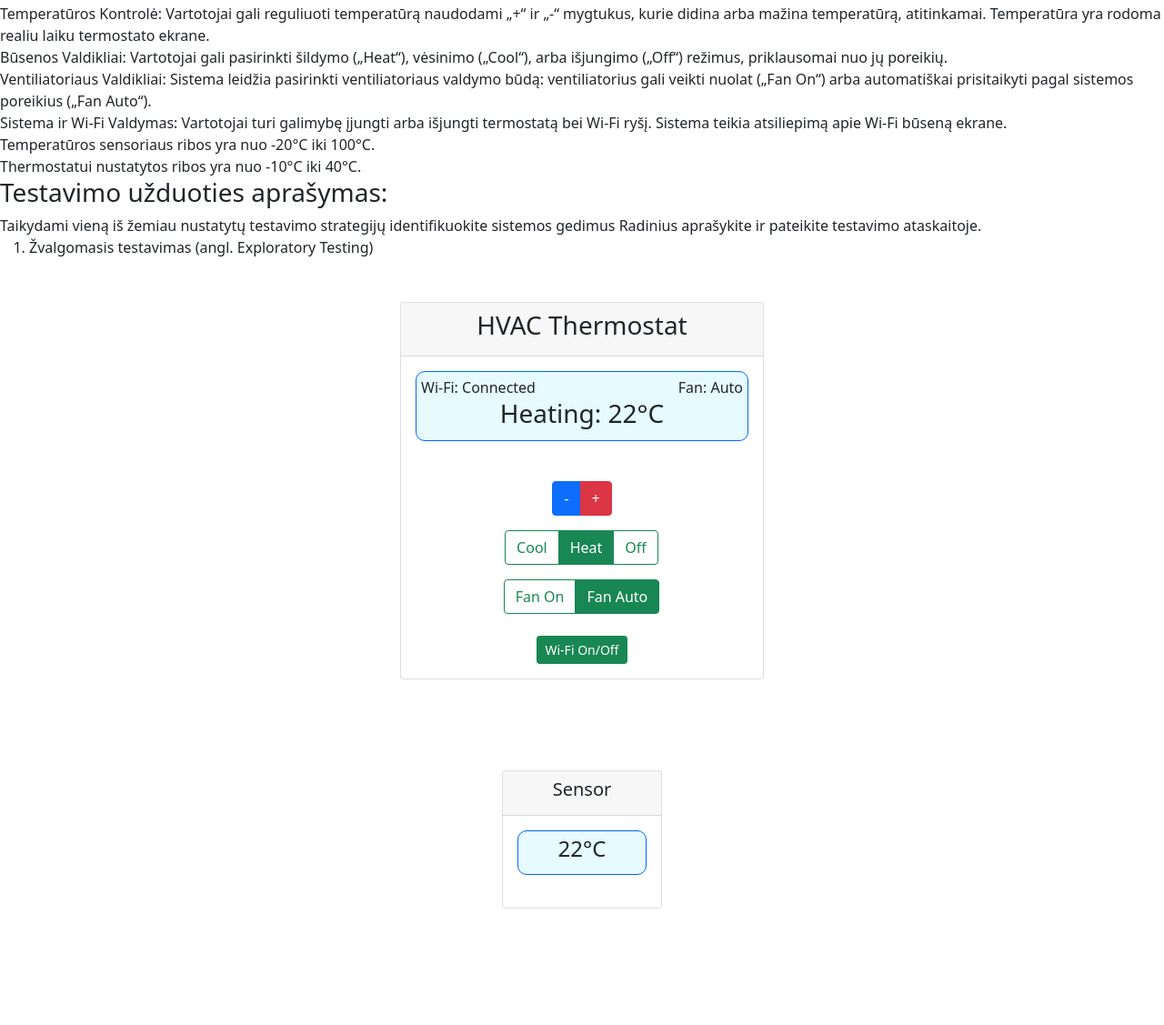
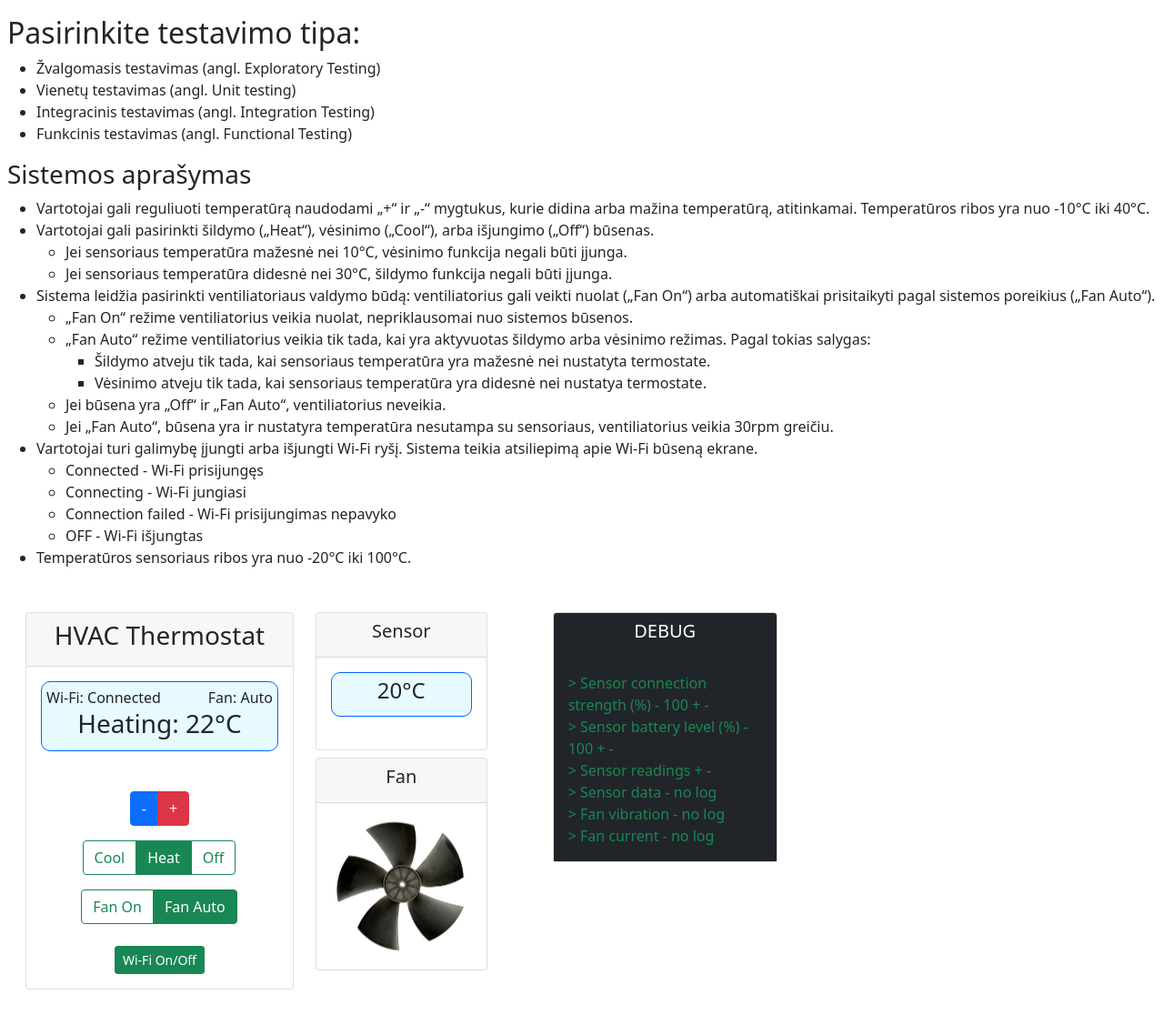
Before and after one commit to Atikas/BulkData, a plain HTML site: page thermostat/index.html in a window 1280 px wide. Shown: the part 39-1166 px from the top of the page at 91% size. Before the commit the page ends 1038 px from the top, so only its background shows below. Drawn offline with nearby package versions, Linux system fonts and the light colour scheme.

Commit message:
sensoriai

```diff
--- a/thermostat/index.html
+++ b/thermostat/index.html
@@ -13,34 +13,84 @@
 </head>
 
 <body>
+    <div class="ms-2">
+        <h1>Probleminis HVAC</h1>
         <div>
+            <h2>Pasirinkite testavimo tipa:</h2>
+            <ul>
+                <li>Žvalgomasis testavimas (angl. Exploratory Testing)</li>
+                <li>Vienetų testavimas (angl. Unit testing)</li>
+                <li>Integracinis testavimas (angl. Integration Testing)</li>
+                <li>Funkcinis testavimas (angl. Functional Testing)</li>
+            </ul>
+        </div>
+        <div>
+
             <h3>Sistemos aprašymas</h3>
-        <div>
-            Temperatūros Kontrolė: Vartotojai gali reguliuoti temperatūrą naudodami „+“ ir „-“ mygtukus, kurie didina
-            arba mažina
-            temperatūrą, atitinkamai. Temperatūra yra rodoma realiu laiku termostato ekrane. <br>
-            Būsenos Valdikliai: Vartotojai gali pasirinkti šildymo („Heat“), vėsinimo („Cool“), arba išjungimo („Off“)
-            režimus,
-            priklausomai nuo jų poreikių. <br>
-            Ventiliatoriaus Valdikliai: Sistema leidžia pasirinkti ventiliatoriaus valdymo būdą: ventiliatorius gali
-            veikti nuolat
-            („Fan On“) arba automatiškai prisitaikyti pagal sistemos poreikius („Fan Auto“). <br>
-            Sistema ir Wi-Fi Valdymas: Vartotojai turi galimybę įjungti arba išjungti termostatą bei Wi-Fi ryšį. Sistema
-            teikia
-            atsiliepimą apie Wi-Fi būseną ekrane. <br>
-            Temperatūros sensoriaus ribos yra nuo -20°C iki 100°C. <br>
-            Thermostatui nustatytos ribos yra nuo -10°C iki 40°C.
+            <ul>
+                <li>
+                    Vartotojai gali reguliuoti temperatūrą naudodami „+“ ir „-“ mygtukus, kurie
+                    didina arba mažina temperatūrą, atitinkamai. Temperatūros ribos yra nuo -10°C iki 40°C.
+                </li>
+                <li> Vartotojai gali pasirinkti šildymo („Heat“), vėsinimo („Cool“), arba išjungimo
+                    („Off“) būsenas.
+                    <ul>
+                        <li>
+                            Jei sensoriaus temperatūra mažesnė nei 10°C, vėsinimo funkcija negali būti įjunga.
+                        </li>
+                        <li>
+                            Jei sensoriaus temperatūra didesnė nei 30°C, šildymo funkcija negali būti įjunga.
+                        </li>
+                    </ul>
+                </li>
+                <li>
+                    Sistema leidžia pasirinkti ventiliatoriaus valdymo būdą: ventiliatorius gali
+                    veikti nuolat („Fan On“) arba automatiškai prisitaikyti pagal sistemos poreikius („Fan Auto“).
+                </li>
+                <ul>
+                    <li>
+                        „Fan On“ režime ventiliatorius veikia nuolat, nepriklausomai nuo sistemos būsenos.
+                    </li>
+                    <li>
+                        „Fan Auto“ režime ventiliatorius veikia tik tada, kai yra aktyvuotas šildymo arba vėsinimo
+                        režimas. Pagal tokias salygas:
+                        <ul>
+                            <li>Šildymo atveju tik tada, kai sensoriaus temperatūra yra mažesnė nei nustatyta
+                                termostate.</li>
+                            <li>Vėsinimo atveju tik tada, kai sensoriaus temperatūra yra didesnė nei nustatya
+                                termostate.</li>
+                        </ul>
+                    </li>
+                    <li>
+                        Jei būsena yra „Off“ ir „Fan Auto“, ventiliatorius neveikia.
+                    </li>
+                    <li>
+                        Jei „Fan Auto“, būsena yra ir nustatyra temperatūra nesutampa su sensoriaus, ventiliatorius
+                        veikia
+                        30rpm greičiu.
+                    </li>
+                </ul>
+                <li>
+                    Vartotojai turi galimybę įjungti arba išjungti Wi-Fi ryšį. Sistema teikia atsiliepimą apie Wi-Fi
+                    būseną
+                    ekrane.
+                    <ul>
+                        <li>Connected - Wi-Fi prisijungęs</li>
+                        <li>Connecting - Wi-Fi jungiasi</li>
+                        <li>Connection failed - Wi-Fi prisijungimas nepavyko</li>
+                        <li>OFF - Wi-Fi išjungtas </li>
+                    </ul>
+                </li>
+                <li>
+                    Temperatūros sensoriaus ribos yra nuo -20°C iki 100°C.
+                </li>
+            </ul>
+
+
         </div>
-        <h3>Testavimo užduoties aprašymas:</h3>
-        <div>
-            Taikydami vieną iš žemiau nustatytų testavimo strategijų identifikuokite sistemos gedimus
-            Radinius aprašykite ir pateikite testavimo ataskaitoje.
-        </div>
-        <ol>
-            <li>Žvalgomasis testavimas (angl. Exploratory Testing)</li>
-        </ol>
-    </div>
-    <div class="container mt-5">
+        <div class="row mt-5 ms-2">
+            <!-- <div class="container mt-5"> -->
+            <div class="col-3">
                 <div class="card text-center">
                     <div class="card-header">
                         <h3>HVAC Thermostat</h3>
@@ -57,7 +107,7 @@
                                     <span id="fan_state">Auto</span>
                                 </span>
                             </div>
-                    <h3><span id="temperature">Heating: 22</span>°C</h3>
+                            <h3><span id="thermostat_temperature_display">Heating: 22</span>°C</h3>
                         </div>
                     </div>
                     <div>
@@ -89,32 +139,60 @@
                         </div>
                     </div>
                     <div class="my-3">
-                <!-- <button id="btn_thermostat_state" type="button"
-                    class="btn-thermostat btn btn-sm btn-outline-success active" data-bs-toggle="button"
-                    autocomplete="off" aria-pressed="true">Thermostat On/Off</button> -->
                         <button id="btn_wifi_state" type="button" class="btn-wifi btn btn-sm btn-outline-success active"
                             data-bs-toggle="button" autocomplete="off" aria-pressed="true">Wi-Fi On/Off</button>
                     </div>
 
                 </div>
             </div>
-    </div>
-    </div>
 
-
-    <div class="container" style="margin-top: 100px;  width: 200px;">
+            <div class="col-2">
                 <div class="card text-center">
                     <div class="card-header">
                         <h5>Sensor</h5>
                     </div>
                     <div class="card-body">
                         <div class="display">
-                    <h4><span id="sensor_temperature">22</span>°C</h4>
-                </div>
+                            <h4><span id="sensor_temperature_display">22</span>°C</h4>
                         </div>
                     </div>
                 </div>
 
+                <div class="card text-center mt-2">
+                    <div class="card-header">
+                        <h5>Fan</h5>
+                    </div>
+                    <div class="card-body">
+                        <picture class="fan">
+                            <img src="fan.png" alt="Fan" width="150" id="fan_image">
+                        </picture>
+                    </div>
+                </div>
+                <!-- </div> -->
+            </div>
+
+            <div class="col-3">
+                <div class="card text-center ms-5">
+                    <div class="card-header bg-dark text-white ">
+                        <h5>DEBUG</h5>
+                    </div>
+                    <div class="card-body bg-dark text-success text-start">
+                        <div>&gt; Sensor connection strength (%) - 100 + - </div>
+                        <div>&gt; Sensor battery level (%) - 100 + -</div>
+                        <div>&gt; Sensor readings + -</div>
+                        <div>&gt; Sensor data - no log</div>
+                        <div>&gt; Fan vibration - no log</div>
+                        <div>&gt; Fan current - no log</div>
+                    </div>
+                </div>
+                <!-- </div> -->
+            </div>
+        </div>
+
+        <div class="container" style="margin-top: 100px;  width: 200px;">
+
+        </div>
+    </div>
     <script src="script.js"></script>
     <script src="https://cdn.jsdelivr.net/npm/bootstrap@5.0.2/dist/js/bootstrap.bundle.min.js"
         integrity="sha384-MrcW6ZMFYlzcLA8Nl+NtUVF0sA7MsXsP1UyJoMp4YLEuNSfAP+JcXn/tWtIaxVXM"
--- a/thermostat/script.js
+++ b/thermostat/script.js
@@ -1,55 +1,112 @@
-let temperature = 22;
+let set_temperature = 22;
+let current_temperature = 20;
 let mode = "Heating";
 let wifiConnected = true;
+let fan_mode = "auto";
 
 const btn_thermostat_state = document.getElementById("btn_thermostat_state");
 const btn_wifi_state = document.getElementById("btn_wifi_state");
 const btn_temp_increase = document.getElementById("btn_temp_increase");
 const btn_temp_decrease = document.getElementById("btn_temp_decrease");
-const temperatureDisplay = document.getElementById("temperature");
+const thermostat_temperature_display = document.getElementById("thermostat_temperature_display");
+const fan_img = document.getElementById("fan_img");
+
+const fan_on = document.getElementById("fan-on");
+const fan_auto = document.getElementById("fan-auto");
 
 const wifi_state = document.getElementById("wifi_state");
+const sensor_temperature_display = document.getElementById("sensor_temperature_display");
 
 btn_temp_increase.addEventListener("click", () => {
-    if (temperature <= -10 || temperature >= 40) {
+    if (set_temperature <= -10 || set_temperature >= 40) {
         //showTemperatureError("Sensor failure: Temperature out of range!");
     }
     else if (mode == "Heating" || mode == "Cooling") {
-        temperature++;
-        temperatureDisplay.textContent = `${mode}: ${temperature}`;
+        set_temperature++;
+        thermostat_temperature_display.textContent = `${mode}: ${set_temperature}`;
     }
+    autoRoation();
 });
 
 btn_temp_decrease.addEventListener("click", () => {
-    if (temperature <= -10 || temperature >= 40) {
+    if (set_temperature <= -10 || set_temperature >= 40) {
         //showTemperatureError("Sensor failure: Temperature out of range!");
     }
     else if (mode == "Heating" || mode == "Cooling") {
-        temperature--;
-        temperatureDisplay.textContent = `${mode}: ${temperature}`;
+        set_temperature--;
+        thermostat_temperature_display.innerHTML = `${mode}: ${set_temperature}`;
     }
+    autoRoation();
 });
+
+
+
+
 
 cool.addEventListener("change", () => {
     mode = "Cooling";
-    temperatureDisplay.textContent = `${mode}: ${temperature}`;
+    thermostat_temperature_display.innerHTML = `${mode}: ${set_temperature}`;
+    startRotation();
 });
 heat.addEventListener("change", () => {
     if (mode == "Off") mode = "Heating ";
     else mode = "Heating";
-    temperatureDisplay.textContent = `${mode}: ${temperature}`;
+    thermostat_temperature_display.innerHTML = `${mode}: ${set_temperature}`;
+    startRotation();
 });
 off.addEventListener("change", () => {
     mode = "Off";
-    temperatureDisplay.textContent = "--";
+    thermostat_temperature_display.innerHTML = "--";
+    if (fan_mode === "auto") {
+        stopRotation();
+    }
+});
+fan_on.addEventListener("change", () => {
+    fan_mode = "on";
+    startRotation();
+});
+fan_auto.addEventListener("change", () => {
+    fan_mode = "auto";
+    if (mode === "Off") {
+        stopRotation();
+    }
 });
 
 btn_wifi_state.addEventListener("click", () => {
     if (wifiConnected) {
         wifiConnected = false;
-        wifi_state.textContent = "OFF";
+        wifi_state.innerHTML = "OFF";
     } else {
 
-        wifi_state.textContent = "Connecting...";
+        wifi_state.innerHTML = "Connecting...";
     }
 })
+
+
+function autoRoation() {
+    if (fan_mode === "auto") {
+        if (mode === "Heating" && current_temperature > set_temperature) {
+            stopRotation();
+        }
+        else if (mode === "Heating" && current_temperature <= set_temperature) {
+            startRotation();
+        }
+
+    }
+}
+
+function startRotation() {
+    document.getElementById('fan_image').classList.add('rotate');
+}
+
+function stopRotation() {
+    document.getElementById('fan_image').classList.remove('rotate');
+}
+
+
+
+document.addEventListener("DOMContentLoaded", () => {
+    sensor_temperature_display.innerHTML = current_temperature;
+    thermostat_temperature_display.innerHTML = `${mode}: ${set_temperature}`;
+    startRotation();
+});
--- a/thermostat/style.css
+++ b/thermostat/style.css
@@ -26,3 +26,18 @@
     background-color: green !important;
     color: white;
 } */
+
+
+  #fan_image {
+      transition: transform 0.5s ease-in-out;
+  }
+
+  .rotate {
+      animation: spin 2s linear infinite;
+  }
+
+  @keyframes spin {
+      100% {
+          transform: rotate(360deg);
+      }
+  }
```
Also changed, not shown: thermostat/fan.png (added). Lines whose indentation alone changed are shown as unchanged.
